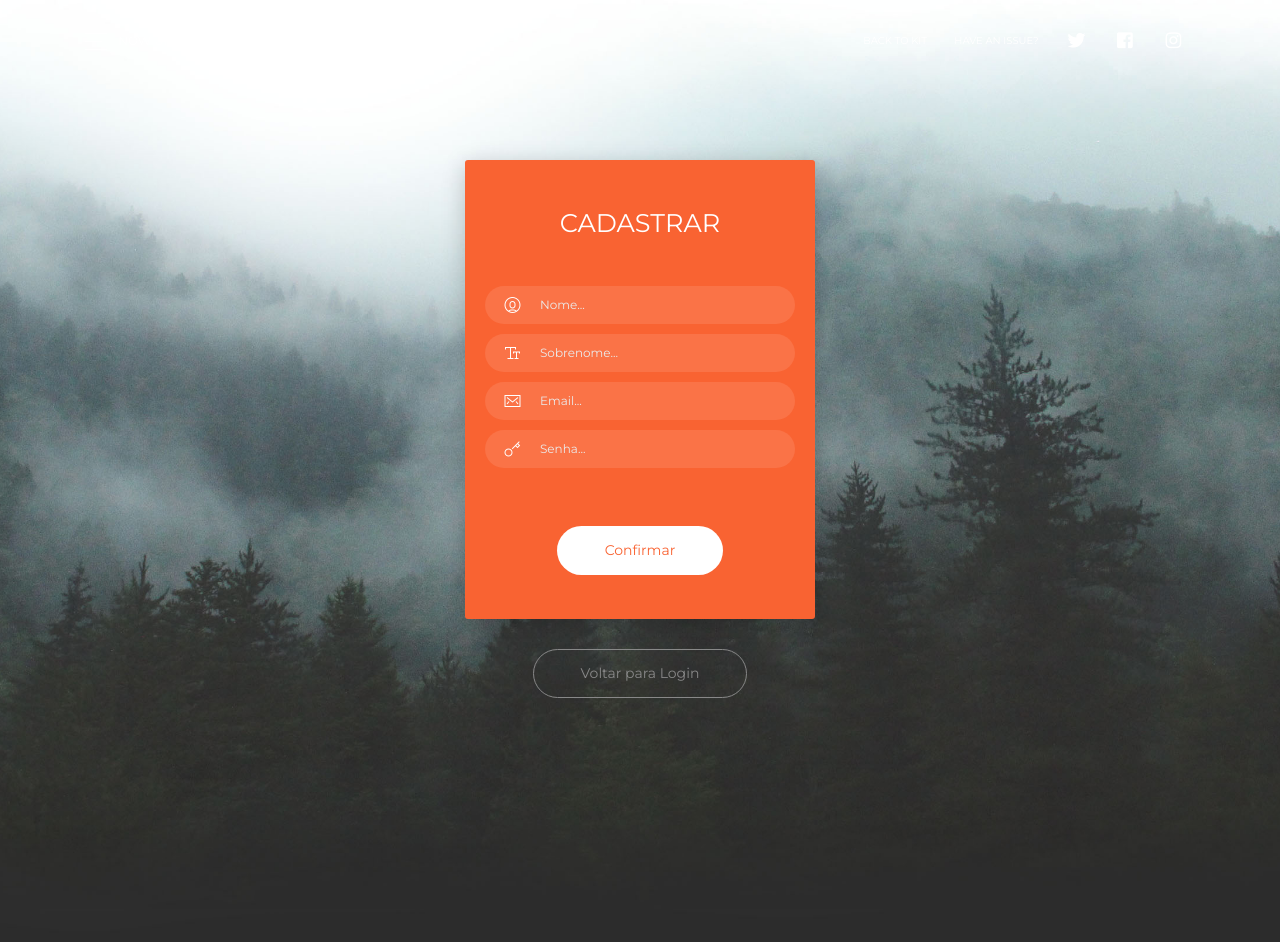
After one commit to felipefoc/django-tickets, a Django app: page /registrar/ in a window 1280 px wide. The commit adds this page. Run offline with Django 3.2, Linux system fonts and the light colour scheme; some libraries are stand-ins or nearby versions.

Commit message:
added register page front end

```diff
--- /dev/null
+++ b/account/static/templates/register-page.html
@@ -0,0 +1,176 @@
+<!--
+
+=========================================================
+* Now UI Kit - v1.3.0
+=========================================================
+
+* Product Page: https://www.creative-tim.com/product/now-ui-kit
+* Copyright 2019 Creative Tim (http://www.creative-tim.com)
+* Licensed under MIT (https://github.com/creativetimofficial/now-ui-kit/blob/master/LICENSE.md)
+
+* Designed by www.invisionapp.com Coded by www.creative-tim.com
+
+=========================================================
+
+* The above copyright notice and this permission notice shall be included in all copies or substantial portions of the Software.
+
+-->
+{% load static %}
+<!DOCTYPE html>
+<html lang="en">
+
+<head>
+  <meta charset="utf-8" />
+  <link rel="apple-touch-icon" sizes="76x76" href="{% static '/assets/img/apple-icon.png' %}">
+  <link rel="icon" type="image/png" href="{% static '/assets/img/favicon.png' %}">
+  <meta http-equiv="X-UA-Compatible" content="IE=edge,chrome=1" />
+  <title>
+    Now UI Kit by Creative Tim
+  </title>
+  <meta content='width=device-width, initial-scale=1.0, maximum-scale=1.0, user-scalable=0, shrink-to-fit=no' name='viewport' />
+  <!--     Fonts and icons     -->
+  <link href="https://fonts.googleapis.com/css?family=Montserrat:400,700,200" rel="stylesheet" />
+  <link rel="stylesheet" href="https://use.fontawesome.com/releases/v5.7.1/css/all.css" integrity="sha384-fnmOCqbTlWIlj8LyTjo7mOUStjsKC4pOpQbqyi7RrhN7udi9RwhKkMHpvLbHG9Sr" crossorigin="anonymous">
+  <!-- CSS Files -->
+  <link href="{% static '/assets/css/bootstrap.min.css' %}" rel="stylesheet" />
+  <link href="{% static '/assets/css/now-ui-kit.css' %}" rel="stylesheet" />
+  <link href="{% static '/assets/css/now-ui-kit.map' %}" rel="stylesheet" />
+  <!-- CSS Just for demo purpose, don't include it in your project -->
+  <link href="{% static '/assets/demo/demo.css' %}" rel="stylesheet" />
+</head>
+
+<body class="login-page sidebar-collapse">
+  <!-- Navbar -->
+  <nav class="navbar navbar-expand-lg bg-primary fixed-top navbar-transparent " color-on-scroll="400">
+    <div class="container">
+      <div class="dropdown button-dropdown">
+        <a href="#pablo" class="dropdown-toggle" id="navbarDropdown" data-toggle="dropdown">
+          <span class="button-bar"></span>
+          <span class="button-bar"></span>
+          <span class="button-bar"></span>
+        </a>
+        <div class="dropdown-menu" aria-labelledby="navbarDropdown">
+          <a class="dropdown-header">Dropdown header</a>
+          <a class="dropdown-item" href="#">Action</a>
+          <a class="dropdown-item" href="#">Another action</a>
+          <a class="dropdown-item" href="#">Something else here</a>
+          <div class="dropdown-divider"></div>
+          <a class="dropdown-item" href="#">Separated link</a>
+          <div class="dropdown-divider"></div>
+          <a class="dropdown-item" href="#">One more separated link</a>
+        </div>
+      </div>
+      <div class="navbar-translate">
+        <a class="navbar-brand" href="https://demos.creative-tim.com/now-ui-kit/index.html" rel="tooltip" title="Designed by Invision. Coded by Creative Tim" data-placement="bottom" target="_blank">
+          Now Ui Kit
+        </a>
+        <button class="navbar-toggler navbar-toggler" type="button" data-toggle="collapse" data-target="#navigation" aria-controls="navigation-index" aria-expanded="false" aria-label="Toggle navigation">
+          <span class="navbar-toggler-bar top-bar"></span>
+          <span class="navbar-toggler-bar middle-bar"></span>
+          <span class="navbar-toggler-bar bottom-bar"></span>
+        </button>
+      </div>
+      <div class="collapse navbar-collapse justify-content-end" id="navigation" data-nav-image="{% static '/assets/img/blurred-image-1.jpg' %}">
+        <ul class="navbar-nav">
+          <li class="nav-item">
+            <a class="nav-link" href="#">Back to Kit</a>
+          </li>
+          <li class="nav-item">
+            <a class="nav-link" href="https://github.com/creativetimofficial/now-ui-kit/issues">Have an issue?</a>
+          </li>
+          <li class="nav-item">
+            <a class="nav-link" rel="tooltip" title="Follow us on Twitter" data-placement="bottom" href="https://twitter.com/CreativeTim" target="_blank">
+              <i class="fab fa-twitter"></i>
+              <p class="d-lg-none d-xl-none">Twitter</p>
+            </a>
+          </li>
+          <li class="nav-item">
+            <a class="nav-link" rel="tooltip" title="Like us on Facebook" data-placement="bottom" href="https://www.facebook.com/CreativeTim" target="_blank">
+              <i class="fab fa-facebook-square"></i>
+              <p class="d-lg-none d-xl-none">Facebook</p>
+            </a>
+          </li>
+          <li class="nav-item">
+            <a class="nav-link" rel="tooltip" title="Follow us on Instagram" data-placement="bottom" href="https://www.instagram.com/CreativeTimOfficial" target="_blank">
+              <i class="fab fa-instagram"></i>
+              <p class="d-lg-none d-xl-none">Instagram</p>
+            </a>
+          </li>
+        </ul>
+      </div>
+    </div>
+  </nav>
+  <!-- End Navbar -->
+  <div class="section section-signup" style="background-image: url({% static 'assets/img/bg11.jpg' %}); background-size: cover; background-position: top center; min-height: 942px;">
+  <div class="page-header-image" style="background-image:url({% static '/assets/img/login.jpg' %})"></div>
+		<div class="container">
+			<div class="row">
+				<div class="card card-signup" data-background-color="orange">
+					<form class="form" method="" action="">
+						<div class="card-header text-center">
+							<h3 class="card-title title-up">Cadastrar</h3>
+						</div>
+						<div class="card-body">
+							<div class="input-group no-border">
+								<div class="input-group-prepend">
+                                    <span class="input-group-text">
+                                        <i class="now-ui-icons users_circle-08"></i>
+                                    </span>
+								</div>
+								<input type="text" class="form-control" placeholder="Nome...">
+							</div>
+
+							<div class="input-group no-border">
+								<div class="input-group-prepend">
+                                    <span class="input-group-text">
+                                        <i class="now-ui-icons text_caps-small"></i>
+                                    </span>
+								</div>
+								<input type="text" placeholder="Sobrenome..." class="form-control">
+							</div>
+
+							<div class="input-group no-border">
+								<div class="input-group-prepend">
+                                    <span class="input-group-text">
+                                        <i class="now-ui-icons ui-1_email-85"></i>
+                                    </span>
+							</div>
+								<input type="text" class="form-control" placeholder="Email...">
+							</div>
+
+                            							<div class="input-group no-border">
+								<div class="input-group-prepend">
+                                    <span class="input-group-text">
+                                        <i class="now-ui-icons objects_key-25"></i>
+                                    </span>
+							</div>
+								<input type="password" class="form-control" placeholder="Senha...">
+							</div>
+						</div>
+						<div class="card-footer text-center">
+							<a href="#pablo" class="btn btn-neutral btn-round btn-lg">Confirmar</a>
+						</div>
+					</form>
+				</div>
+			</div>
+			<div class="col text-center">
+				<a href="{% url 'login' %}" class="btn btn-outline-default btn-round btn-white btn-lg">Voltar para Login</a>
+			</div>
+		</div>
+	</div>
+  <!--   Core JS Files   -->
+  <script src="{% static '/assets/js/core/jquery.min.js' %}" type="text/javascript"></script>
+  <script src="{% static '/assets/js/core/popper.min.js' %}" type="text/javascript"></script>
+  <script src="{% static '/assets/js/core/bootstrap.min.js' %}" type="text/javascript"></script>
+  <!--  Plugin for Switches, full documentation here: http://www.jque.re/plugins/version3/bootstrap.switch/ -->
+  <script src="{% static '/assets/js/plugins/bootstrap-switch.js' %}"></script>
+  <!--  Plugin for the Sliders, full documentation here: http://refreshless.com/nouislider/ -->
+  <script src="{% static '/assets/js/plugins/nouislider.min.js' %}" type="text/javascript"></script>
+  <!--  Plugin for the DatePicker, full documentation here: https://github.com/uxsolutions/bootstrap-datepicker -->
+  <script src="{% static '/assets/js/plugins/bootstrap-datepicker.js' %}" type="text/javascript"></script>
+  <!-- Control Center for Now Ui Kit: parallax effects, scripts for the example pages etc -->
+  <script src="{% static '/assets/js/now-ui-kit.js' %}" type="text/javascript' %}"></script>
+  <script src="{% static '/assets/js/now-ui-kit.js.map' %}" type="text/javascript' %}"></script>
+</body>
+
+</html>
--- a/account/urls.py
+++ b/account/urls.py
@@ -2,5 +2,7 @@ from django.urls import path
 from . import views
 
 urlpatterns = [
-    path('home/', views.homePage, name='home'),
+    path('', views.loginPage, name='login'),
+    path('login/', views.loginPage, name='login'),
+    path('registrar/', views.registerPage, name='register'),
 ]
--- a/account/views.py
+++ b/account/views.py
@@ -1,6 +1,11 @@
 from django.shortcuts import render
 
 # Create your views here.
-def homePage(request):
+def loginPage(request):
     context = {}
-    return render(request, 'templates\login-page.html', context)
+    return render(request, 'templates/login-page.html', context)
+
+
+def registerPage(request):
+    context = {}
+    return render(request, 'templates/register-page.html', context)
--- /dev/null
+++ b/requirements.txt
@@ -0,0 +1,4 @@
+asgiref==3.3.1
+Django==3.1.4
+pytz==2020.4
+sqlparse==0.4.1
--- a/tickets/settings.py
+++ b/tickets/settings.py
@@ -37,6 +37,7 @@ INSTALLED_APPS = [
     'django.contrib.sessions',
     'django.contrib.messages',
     'django.contrib.staticfiles',
+    'account',
 ]
 
 MIDDLEWARE = [
```
Also changed, not shown: account/static/templates/login-page.html (+19 -18 lines), 1 other file.
